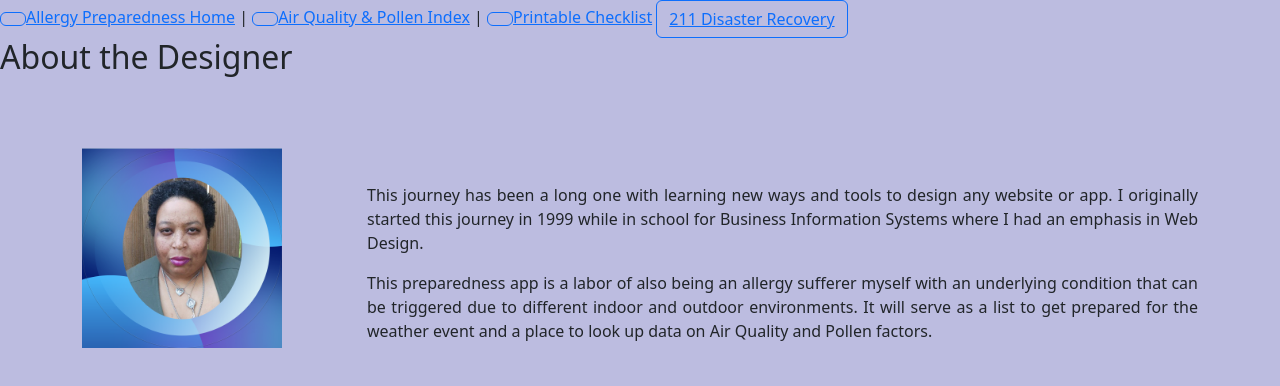
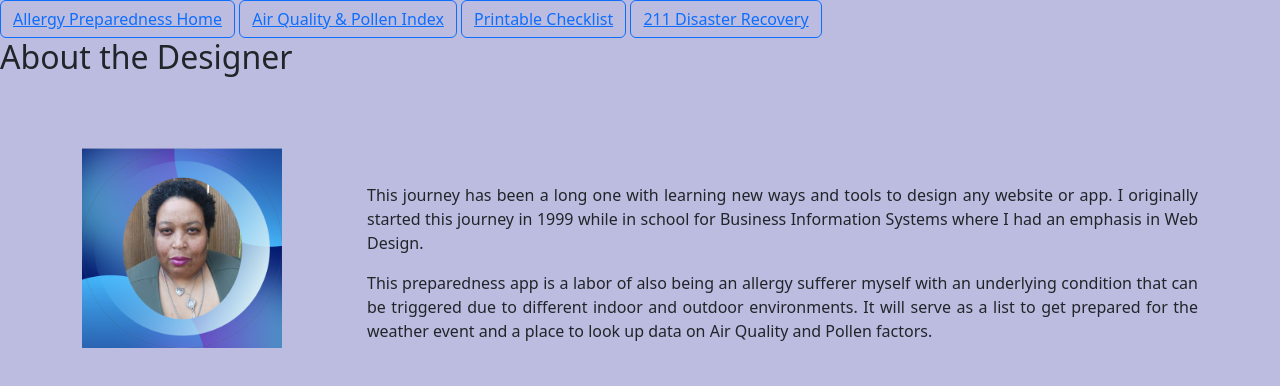
Before and after one commit to trincellshelvin/AllergyWeatherPrepardness, a plain HTML site: page about.html in a window 1280 px wide. Drawn offline with nearby package versions, Linux system fonts and the light colour scheme.

Commit message:
all buttons for navs are corrected

```diff
--- a/about.html
+++ b/about.html
@@ -12,9 +12,15 @@
 
 <body style="background-color: rgb(188, 188, 224);">
     <nav id="navlinks">
-        <button type="button" class="btn btn-outline-primary"></button><a href="index.html">Allergy Preparedness Home</a> |
-        <button type="button" class="btn btn-outline-primary"></button><a href="allergyweatherpreparedness.html">Air Quality & Pollen Index</a> |
-        <button type="button" class="btn btn-outline-primary"></button><a href="checklist.html">Printable Checklist</a>
+        <button type="button" class="btn btn-outline-primary">
+            <a href="index.html">Allergy Preparedness Home</a>
+        </button>
+        <button type="button" class="btn btn-outline-primary">
+            <a href="allergyweatherpreparedness.html">Air Quality & Pollen Index</a>
+        </button>
+        <button type="button" class="btn btn-outline-primary">
+            <a href="checklist.html">Printable Checklist</a>
+        </button>
         <button type="button" class="btn btn-outline-primary">
             <a href="https://www.211.org/get-help/disaster-recovery">211 Disaster Recovery</a>
         </button>
```
